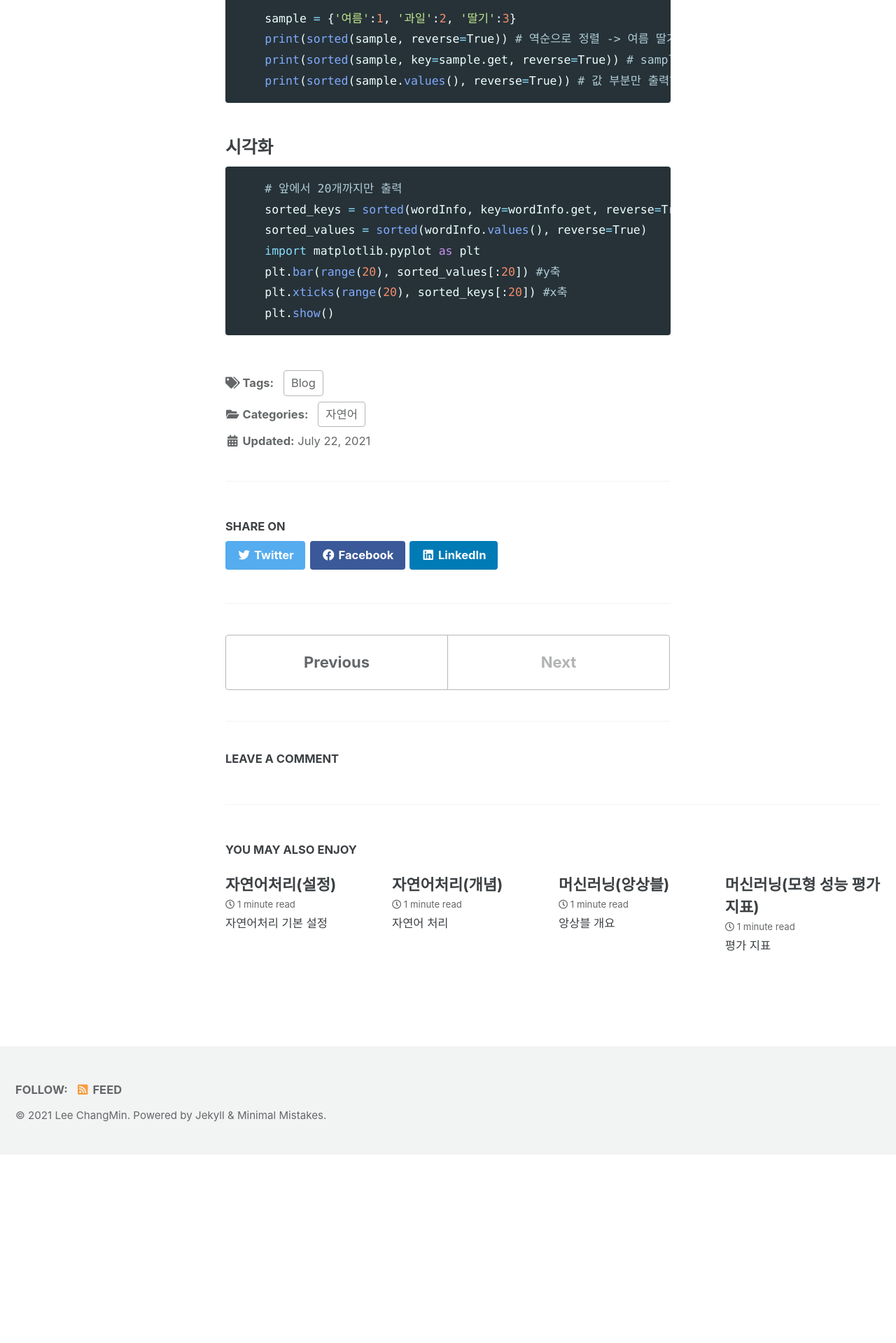
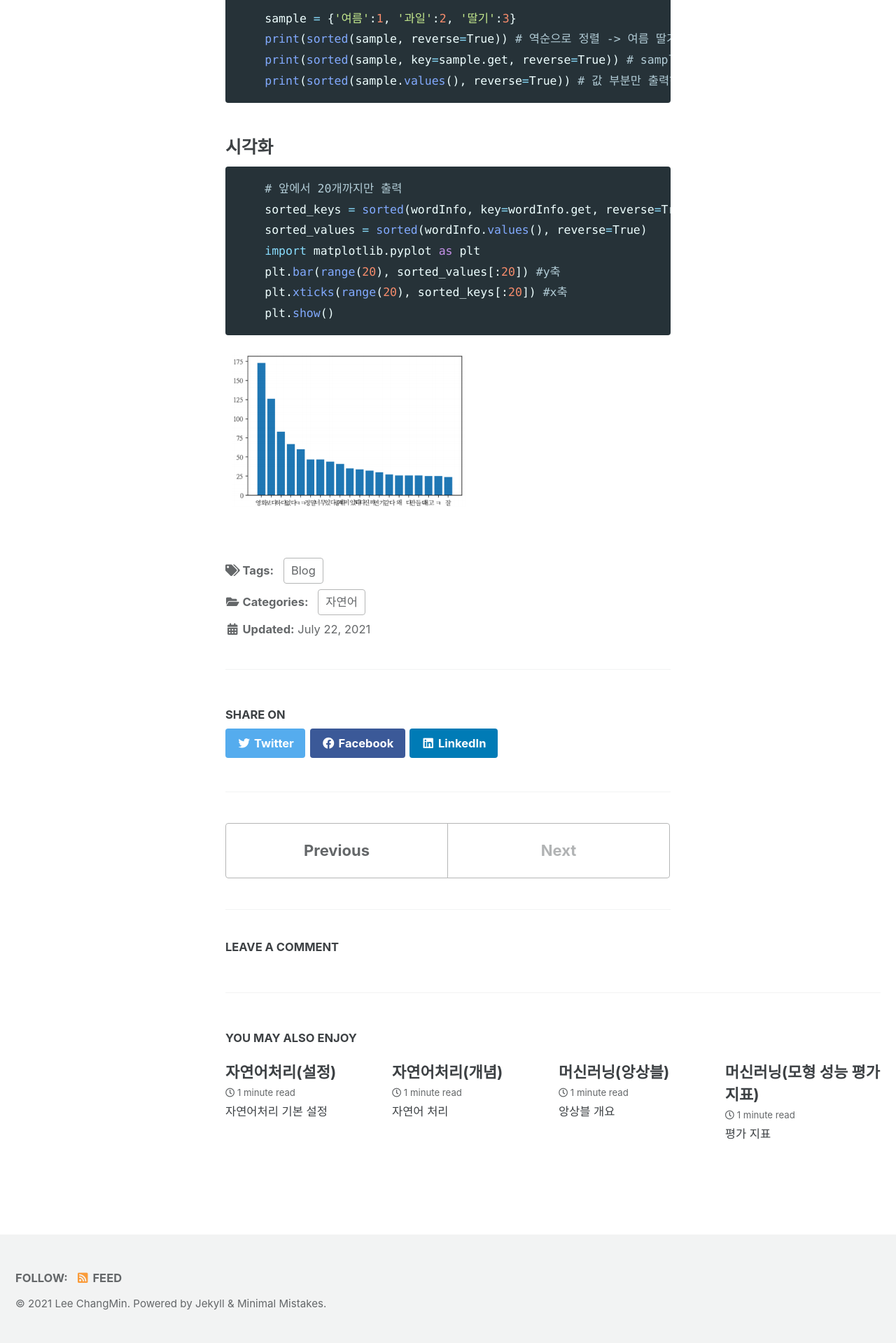
Before and after one commit to changmin2/changmin2.github.io, a Jekyll site: the page built from _posts/자연어처리/2021-07-22-자연어(3).md, in a window 1280 px wide. Shown: the part 1665-3584 px from the top of the page at 70% size. Built offline with Jekyll 4.4.1, drawn with Linux system fonts in a browser that asks for light colours; cached includes are drawn as plain includes; comment, search, counter and statistics services are not loaded; before the commit the page ends 3315 px from its top, so only the background shows below that.

Commit message:
그래프

````diff
--- a/_posts/자연어처리/2021-07-22-자연어(3).md
+++ b/_posts/자연어처리/2021-07-22-자연어(3).md
@@ -74,3 +74,5 @@ toc_sticky: true
     plt.xticks(range(20), sorted_keys[:20]) #x축
     plt.show()
 ```
+
+![GitHub Logo](/image/빈도분석그래프.png)
````
Also changed, not shown: image/빈도분석그래프.png (added).
